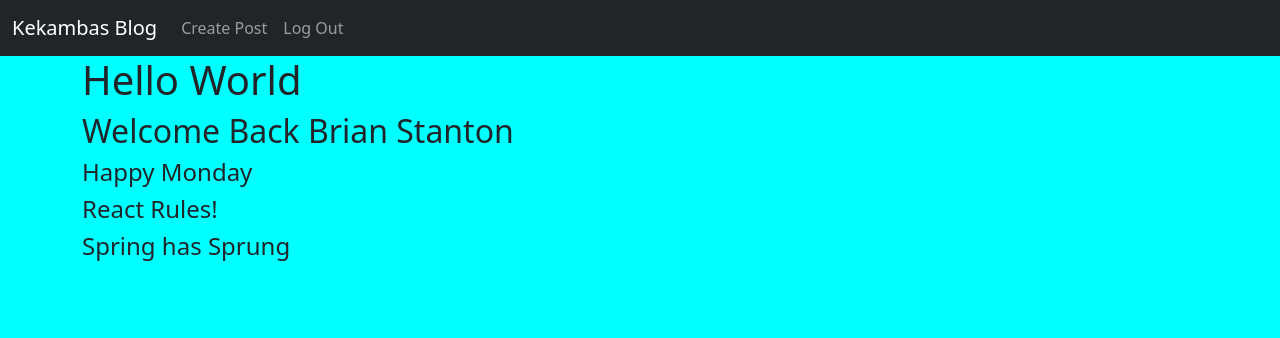
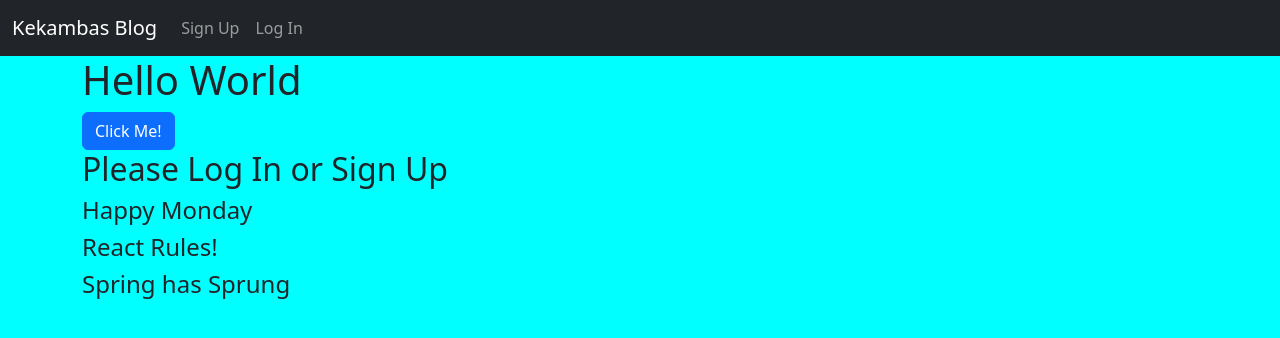
Before and after one commit to SoftwareSorcerer72/week-9-react-intro, a React (Vite) app: page / in a window 1280 px wide. Shown: the top 338 px of the page. Built offline with nearby package versions, Linux system fonts and the light colour scheme.

Commit message:
Added useState for isLoggedIn and add click event to change state.

```diff
--- a/src/App.tsx
+++ b/src/App.tsx
@@ -1,23 +1,31 @@
+import { useState } from 'react';
 import Navigation from './components/Navigation';
 import Container from 'react-bootstrap/Container';
+import Button from 'react-bootstrap/Button';
 
 
 export default function App(){
     const firstName: string = 'Brian';
     const lastName: string = 'Stanton';
-    const isLoggedIn: boolean = true;
-
+    const [isLoggedIn, setIsLoggedIn] = useState(false);
     const posts: {id:number, title:string}[] = [
         {id: 1, title: 'Happy Monday'},
         {id: 2, title: 'React Rules!'},
         {id: 3, title: 'Spring has Sprung'}
     ]
 
+
+    const handleClick = () => {
+        // console.log('The button has been clicked');
+        setIsLoggedIn(!isLoggedIn);
+    }
+
     return (
         <>
             <Navigation isLoggedIn={isLoggedIn}/>
             <Container>
                 <h1>Hello World</h1>
+                <Button variant='primary' onClick={handleClick}>Click Me!</Button>
                 <h2>{isLoggedIn ? `Welcome Back ${firstName} ${lastName}` : 'Please Log In or Sign Up'}</h2>
                 {posts.map( p => <h4 key={p.id}>{p.title}</h4> )}
             </Container>
```
